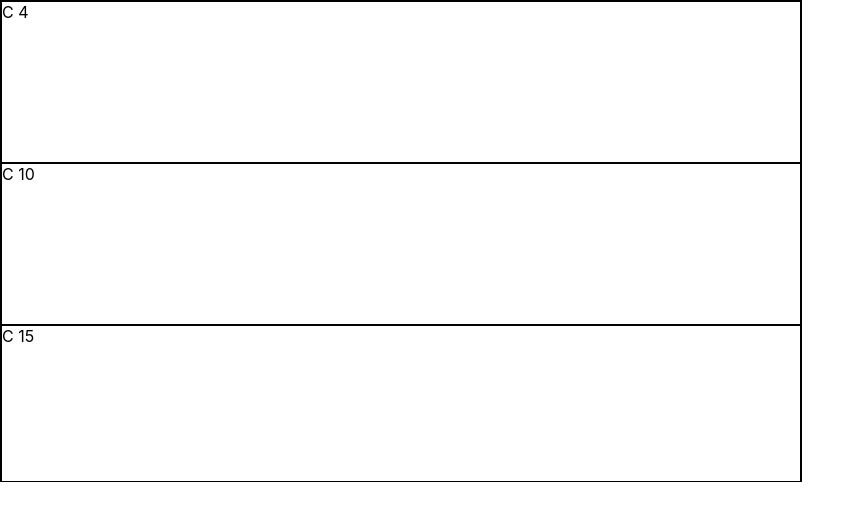
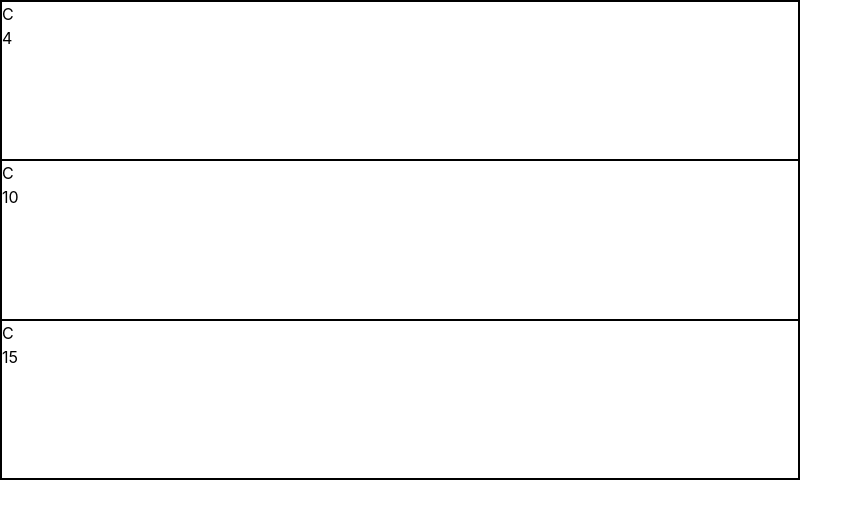
Before and after one commit to macolby14/mta-stops-tracker, a React (Create React App) app in the folder mta-fe/: page / in a window 1280 px wide. Shown: the top 520 px of the page, without its empty margins (0-865 px from the left). Built offline with nearby package versions, Linux system fonts and the light colour scheme.

Commit message:
add css reset

```diff
--- a/mta-fe/src/App.tsx
+++ b/mta-fe/src/App.tsx
@@ -1,6 +1,7 @@
 import React, { useEffect, useState } from "react";
 import logo from "./logo.svg";
 import "./App.css";
+import "./reset.css";
 
 function fetchNextStopTimes() {
     return [4, 10, 15, 20, 30, 40, 50, 60];
@@ -30,8 +31,9 @@
             <div className="NextTimesContainer VerticalFlexContainer">
                 {nextStops.map((stopTime) => {
                     return (
-                        <div className="NextTimesContainerChild">
-                            C {stopTime}
+                        <div className="NextTimesContainerChild NextTimesItem">
+                            <div>C</div>
+                            <div>{stopTime}</div>
                         </div>
                     );
                 })}
--- /dev/null
+++ b/mta-fe/src/reset.css
@@ -0,0 +1,72 @@
+/*
+From https://www.joshwcomeau.com/css/custom-css-reset/
+*/
+/*
+  1. Use a more-intuitive box-sizing model.
+*/
+*,
+*::before,
+*::after {
+    box-sizing: border-box;
+}
+/*
+    2. Remove default margin
+  */
+* {
+    margin: 0;
+}
+/*
+    3. Allow percentage-based heights in the application
+  */
+html,
+body {
+    height: 100%;
+}
+/*
+    Typographic tweaks!
+    4. Add accessible line-height
+    5. Improve text rendering
+  */
+body {
+    line-height: 1.5;
+    -webkit-font-smoothing: antialiased;
+}
+/*
+    6. Improve media defaults
+  */
+img,
+picture,
+video,
+canvas,
+svg {
+    display: block;
+    max-width: 100%;
+}
+/*
+    7. Remove built-in form typography styles
+  */
+input,
+button,
+textarea,
+select {
+    font: inherit;
+}
+/*
+    8. Avoid text overflows
+  */
+p,
+h1,
+h2,
+h3,
+h4,
+h5,
+h6 {
+    overflow-wrap: break-word;
+}
+/*
+    9. Create a root stacking context
+  */
+#root,
+#__next {
+    isolation: isolate;
+}
```
